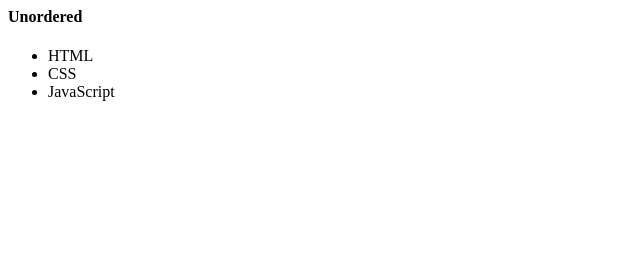
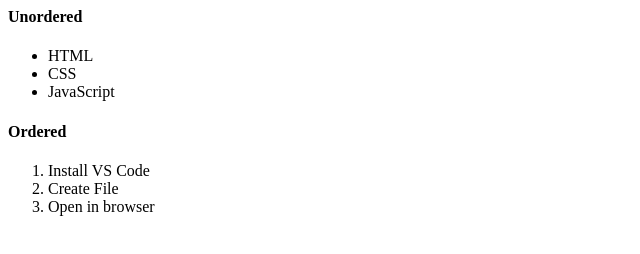
Before and after one commit to dritibose/WDW_0216, a plain HTML site: page Web Designing Workshop Assignment/Assignment 5/index.html in a window 1280 px wide. Shown: the whole page, without its empty margins (0-640 px from the left). Drawn offline with Linux system fonts and the light colour scheme.

```diff
--- a/Web Designing Workshop Assignment/Assignment 5/index.html
+++ b/Web Designing Workshop Assignment/Assignment 5/index.html
@@ -9,7 +9,11 @@
             <li>CSS</li>
             <li>JavaScript</li>
         </ul>
-
+        <h4>Ordered</h4>
+        <ol>
+            <li>Install VS Code</li>
+            <li>Create File</li>
+            <li>Open in browser</li>
         </ol>
     </head>
 </html>
```
